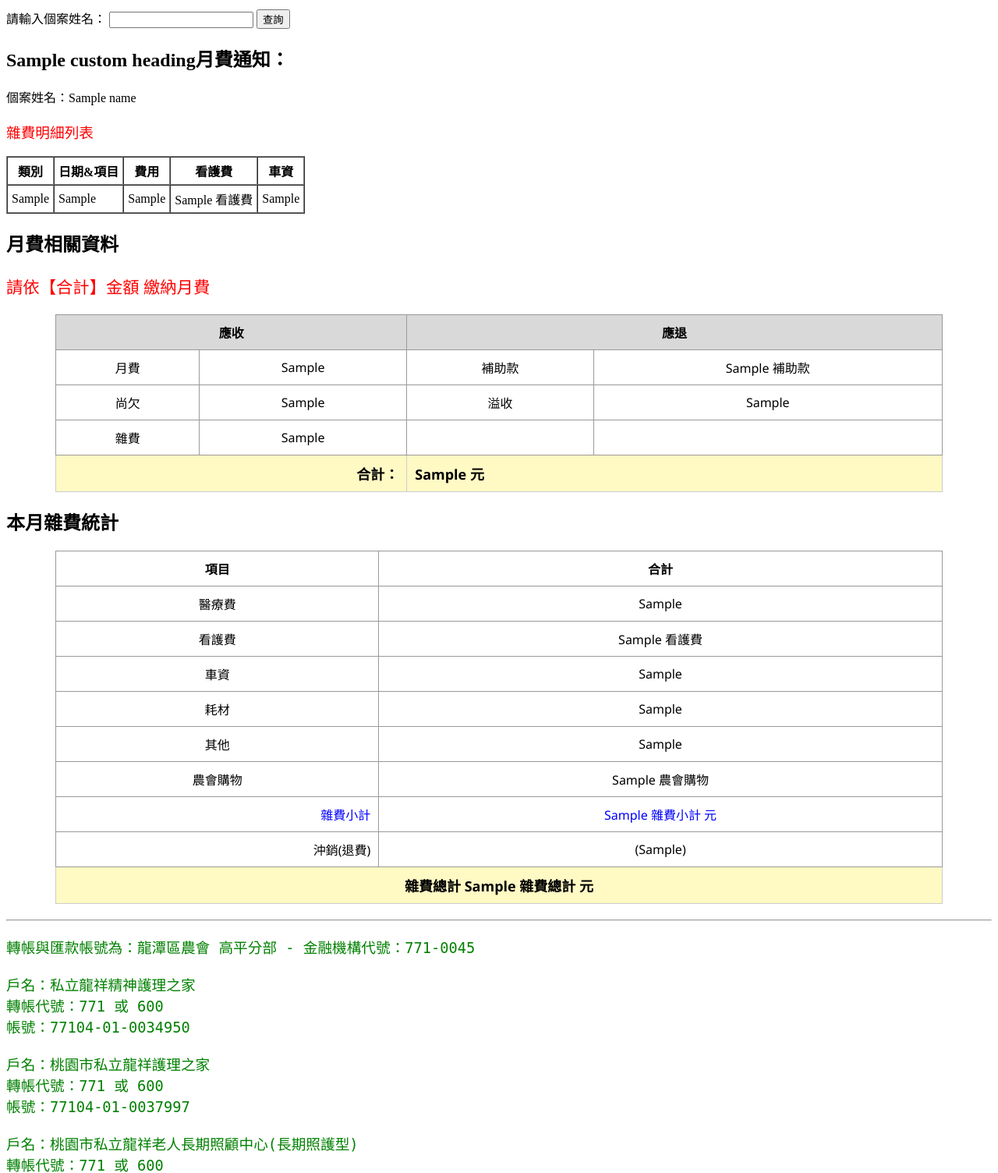
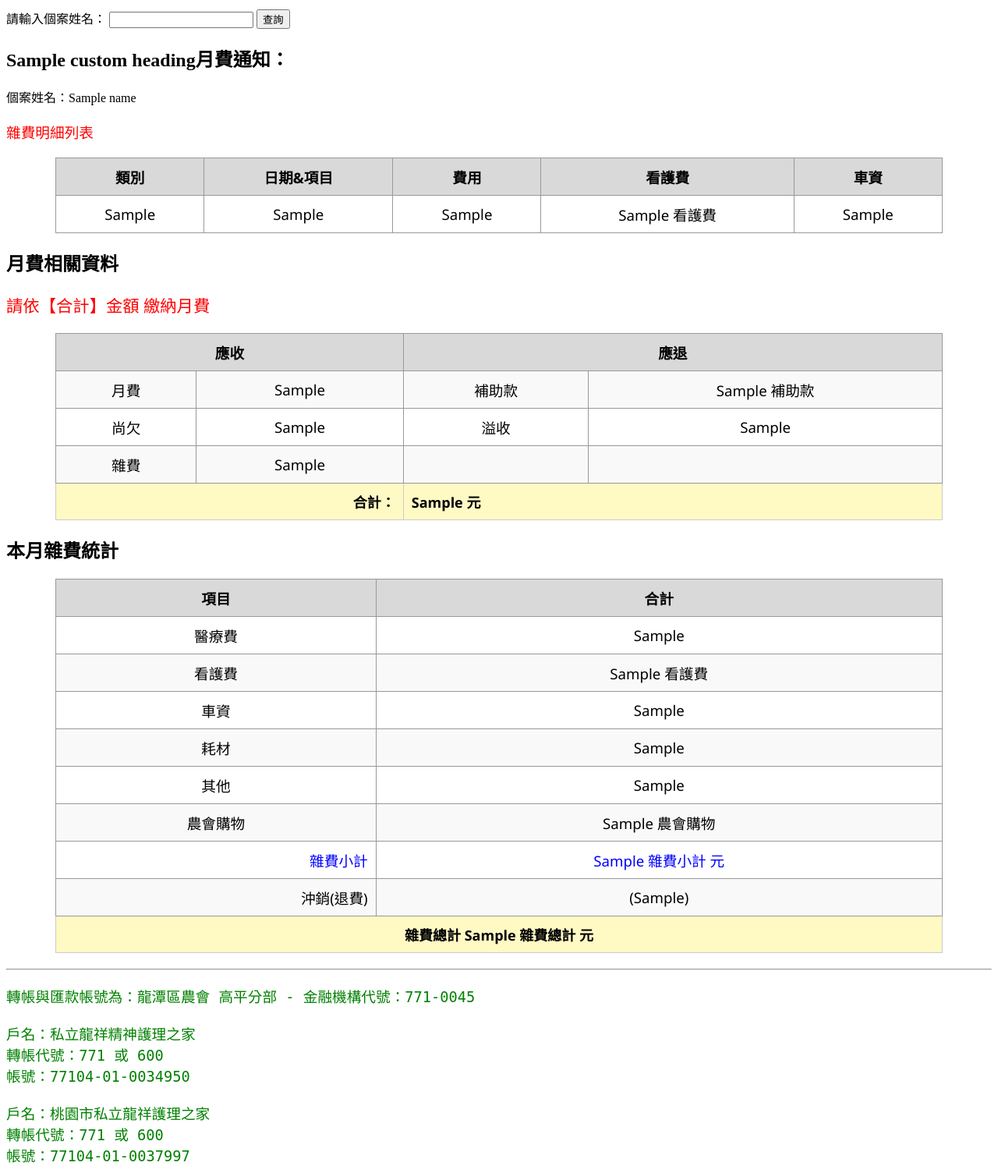
Before and after one commit to ls471471/expense-query-app, a Flask app: template templates/index.html in a window 1280 px wide. Shown: the part 166-1670 px from the top of the page at 78% size. Run offline with Flask 3, Linux system fonts and the light colour scheme; the template is opened without the code that fills it: most values are stand-ins (such as "Sample title", 1, 10 or a date in 2020); parts of the project's set-up code (start-up, migrations or seed data) failed here and were passed over.

Commit message:
Update index.html

```diff
--- a/templates/index.html
+++ b/templates/index.html
@@ -9,6 +9,7 @@
             margin: 20px auto;
             border-collapse: collapse;
             font-family: "Segoe UI", "Microsoft JhengHei", sans-serif;
+            font-size: 14pt;
         }
 
         .summary-table th,
@@ -16,6 +17,15 @@
             border: 1px solid #999;
             padding: 10px;
             text-align: center;
+        }
+
+        .summary-table thead th {
+            background-color: #d9d9d9;
+            font-weight: bold;
+        }
+
+        .summary-table tbody tr:nth-child(even) {
+            background-color: #f9f9f9;
         }
 
         .summary-table .section-title {
@@ -54,7 +64,7 @@
         <h2>{{ custom_heading }}月費通知：</h2>
         <p>個案姓名：{{ name }}</p>
         <p style="color:red; font-size:14pt;">雜費明細列表</p>
-        <table border="1" cellpadding="5" cellspacing="0">
+        <table class="summary-table">
             <thead>
                 <tr>
                     <th>類別</th>
```
